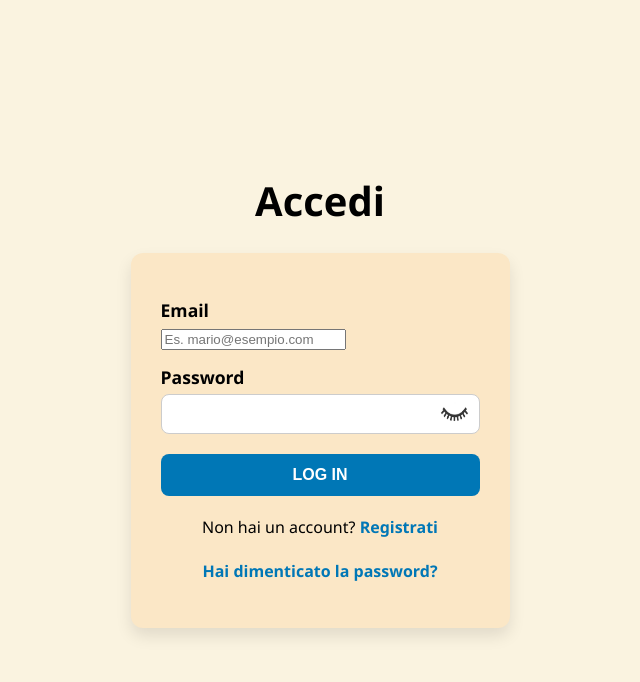
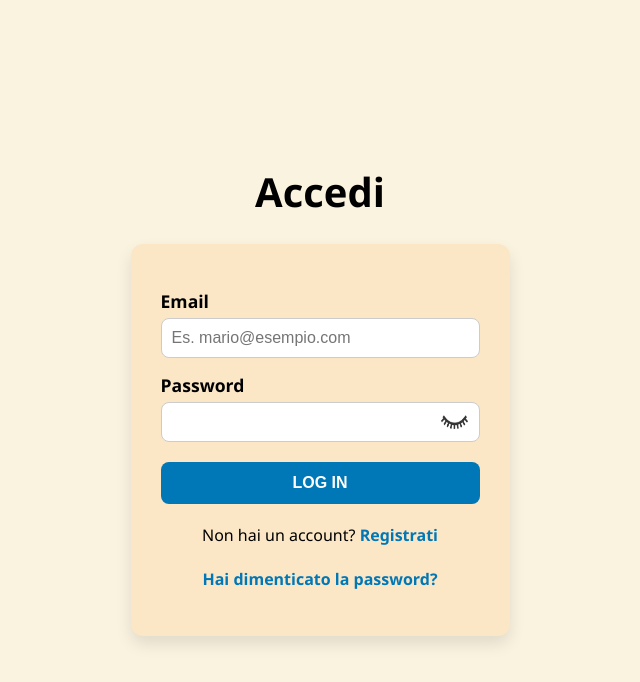
Before and after one commit to IsidoroGuastella/beach-volley, a Flask app: page /login in a window 1280 px wide. Shown: the top 682 px of the page, without its empty margins (320-960 px from the left). Run offline with Flask 3, Linux system fonts and the light colour scheme.

Commit message:
Modificato file css

```diff
--- a/static/stylepagine.css
+++ b/static/stylepagine.css
@@ -62,7 +62,8 @@ label {
 
 /* Campi input */
 input[type="text"],
-input[type="password"] {
+input[type="password"],
+input[type="email"] {
   width: 100%;
   padding: 10px;
   font-size: 1rem;
```
